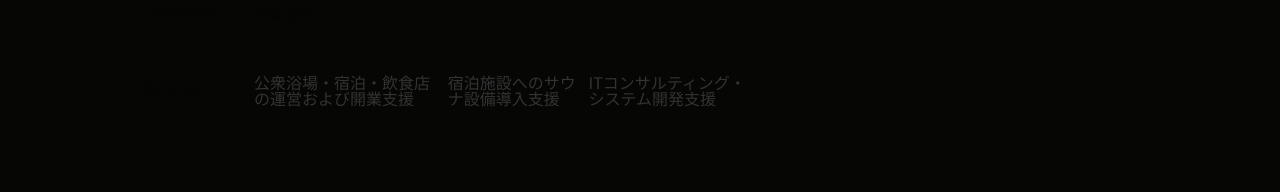
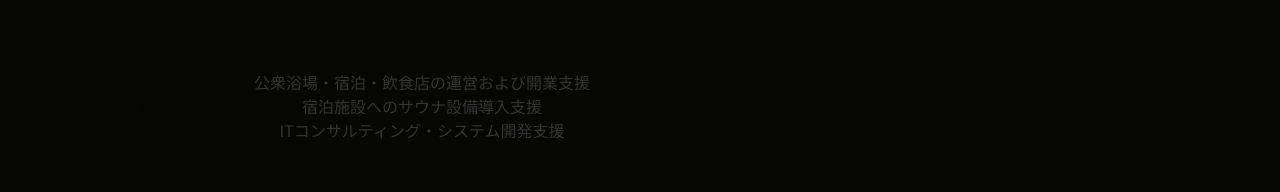
Before and after one commit to waicode/rocale, a Nuxt app in the folder corp/: page / in a window 1280 px wide. Shown: the part 1985-2177 px from the top of the page. Built offline with nearby package versions, Linux system fonts and the light colour scheme.

Commit message:
fix: css

```diff
--- a/corp/components/AppOutline.vue
+++ b/corp/components/AppOutline.vue
@@ -29,7 +29,7 @@
         </div>
         <div class="AppOutline__WorkDefinition sd">
           <p class="AppOutline__WorkLine text sd">事業内容</p>
-          <ul class="AppOutline__WorkValue text sd">
+          <ul class="AppOutline__WorkValue sd">
             <li>公衆浴場・宿泊・飲食店の運営および開業支援</li>
             <li>宿泊施設へのサウナ設備導入支援</li>
             <li>ITコンサルティング・システム開発支援</li>
```
